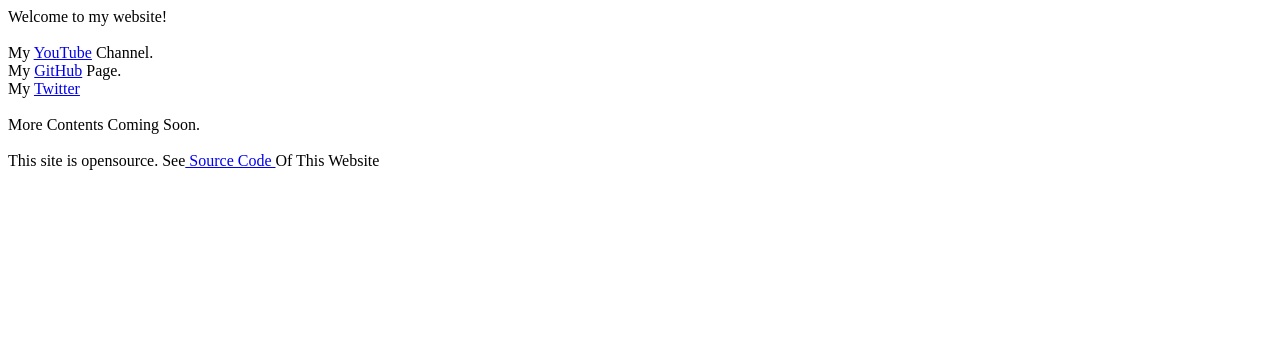
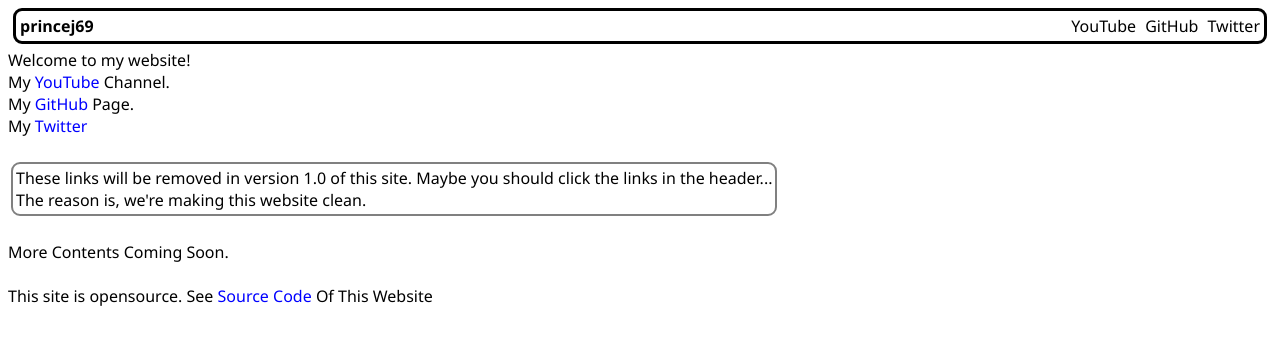
Before and after one commit to princej69/princej69.github.io, a plain HTML site: page index.html in a window 1280 px wide. Drawn offline with Linux system fonts and the light colour scheme.

Commit message:
Big Change - 0.5

```diff
--- /dev/null
+++ b/css/main.css
@@ -0,0 +1,36 @@
+* {
+    font-family: 'Segoe UI', Tahoma, Geneva, Verdana, sans-serif;
+}
+
+header {
+    border: 3px solid black;
+    margin: 5px;
+    padding: 4px;
+    border-radius: 9px;
+}
+
+.title.header {
+    font-weight: 600;
+}
+
+.right.header {
+    float: right;
+}
+
+.button.header {
+    color: black;
+    margin-left: 5px;
+}
+
+a {
+    text-decoration: none;
+    color: blue;
+}
+
+.notice.body {
+    border: 2px solid grey;
+    border-radius: 9px;
+    padding: 3px;
+    margin: 3px;
+    width: fit-content;
+}
--- a/index.html
+++ b/index.html
@@ -8,22 +8,33 @@
         <meta property="og:description" content="My wip website.">
         <!-- I hope it works because if it doesn't work, I'm freaking out -->
         <meta name="description" content="My wip website." charset="utf-8"/>
+        <link rel="stylesheet" href="css/main.css">
     </head>
     <body>
+        <header>
+            <span class="title header">princej69</span>
+            <div class="right header">
+                <a href="https://www.youtube.com/channel/UCyTzJ2G_4TytAZKOcZjQZXw" class="button header">YouTube</a>
+                <a href="https://github.com/princej69" class="button header">GitHub</a>
+                <a href="https://twitter.com/princej69420" class="button header">Twitter</a>
+            </div>
+        </header>
         Welcome to my website!
 
         <br>
-        <br>
         My <a href="https://www.youtube.com/channel/UCyTzJ2G_4TytAZKOcZjQZXw">YouTube</a> Channel.<br>
         My <a href="https://github.com/princej69">GitHub</a> Page.<br>
-        My <a href="https://twitter.com/princej69420">Twitter</a><br>
-
+        My <a href="https://twitter.com/princej69420">Twitter</a><br><br>
+        <div class="notice body">
+            These links will be removed in version 1.0 of this site. Maybe you should click the links in the header... <br>
+            The reason is, we're making this website clean.
+        </div>
 
         <br>
         More Contents Coming Soon.
 
         <br><br>
 
-        This site is opensource. See<a href="https://github.com/princej69/princej69.github.io"> Source Code </a>Of This Website
+        This site is opensource. See <a href="https://github.com/princej69/princej69.github.io">Source Code</a> Of This Website
     </body>
 </html>
```
